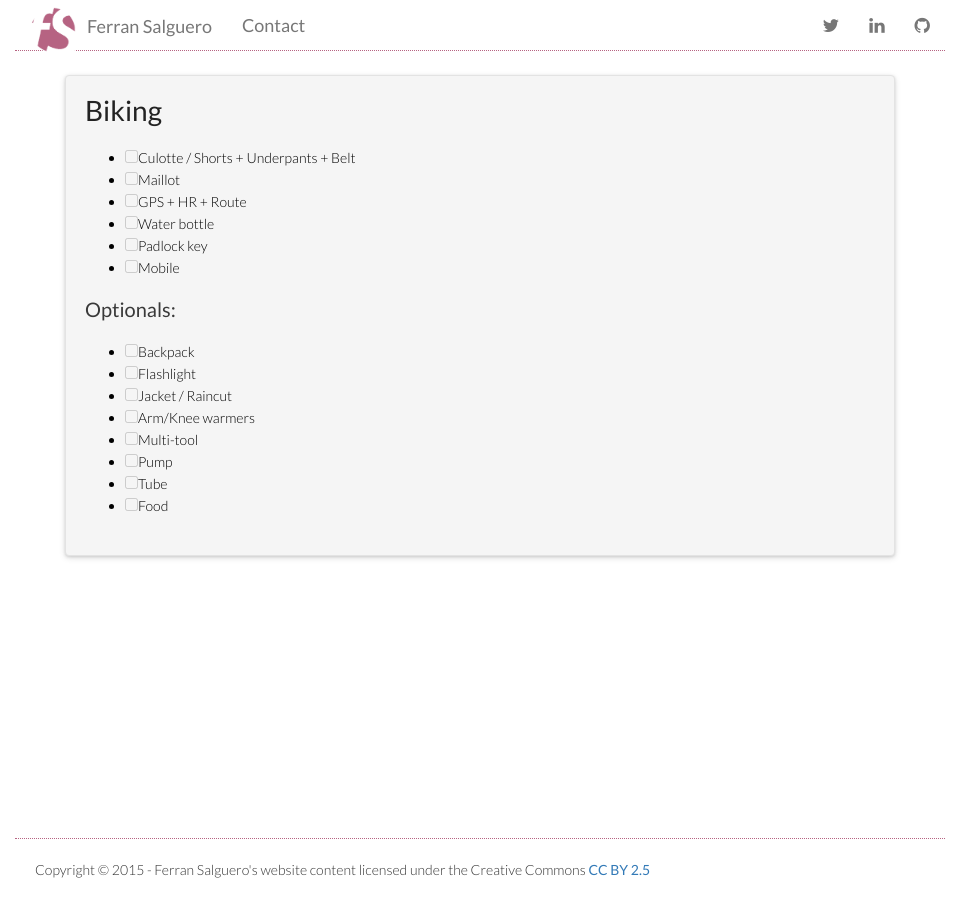
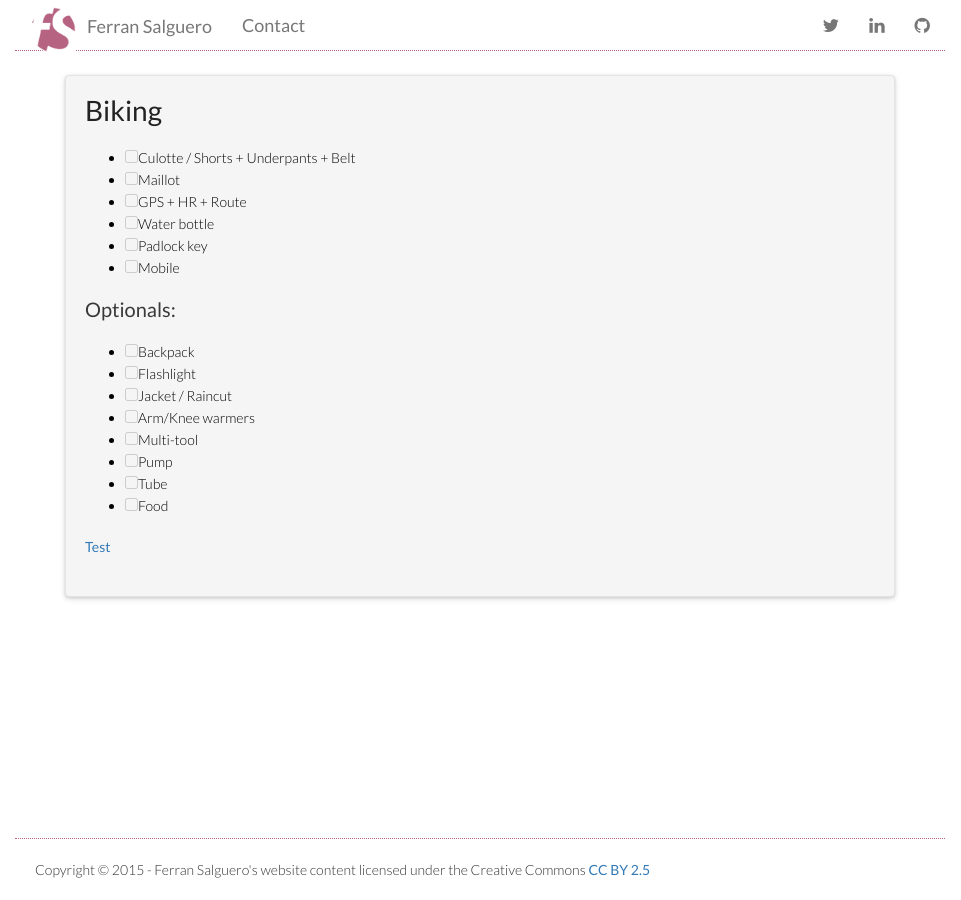
Before and after one commit to FerranSalguero/ferransalguero.github.io, a Jekyll site: the page built from checklists/biking.md, in a window 1280 px wide. Shown: the whole page, without its empty margins (160-1121 px from the left). Built offline with Jekyll 4.4.1, drawn with Linux system fonts in a browser that asks for light colours; nearby versions of some CDN libraries; library files that are not in the unit come from our copies; Markdown is read by kramdown in place of the engine named in the settings.

Commit message:
test no follow

```diff
--- a/checklists/biking.md
+++ b/checklists/biking.md
@@ -26,3 +26,5 @@ Optionals:
 * [ ] Pump
 * [ ] Tube
 * [ ] Food
+
+[Test](http://wheretobuy.apphb.com){:rel='nofollow'}
```
